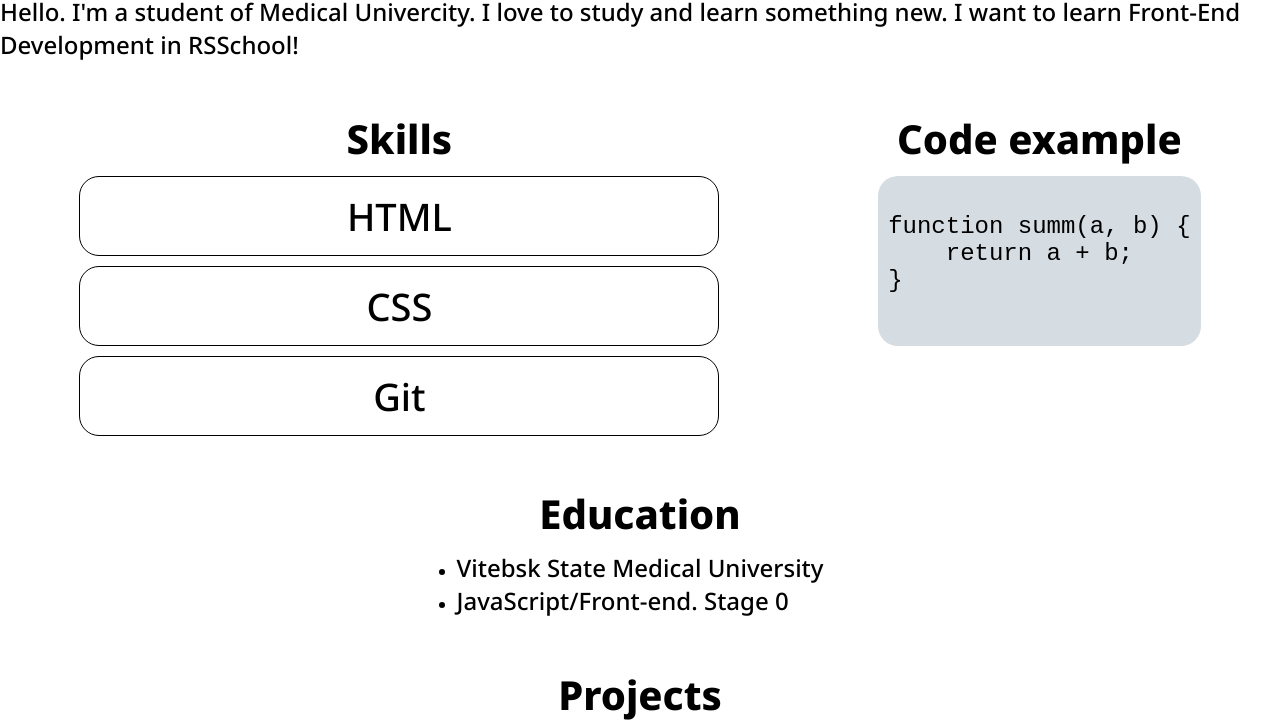
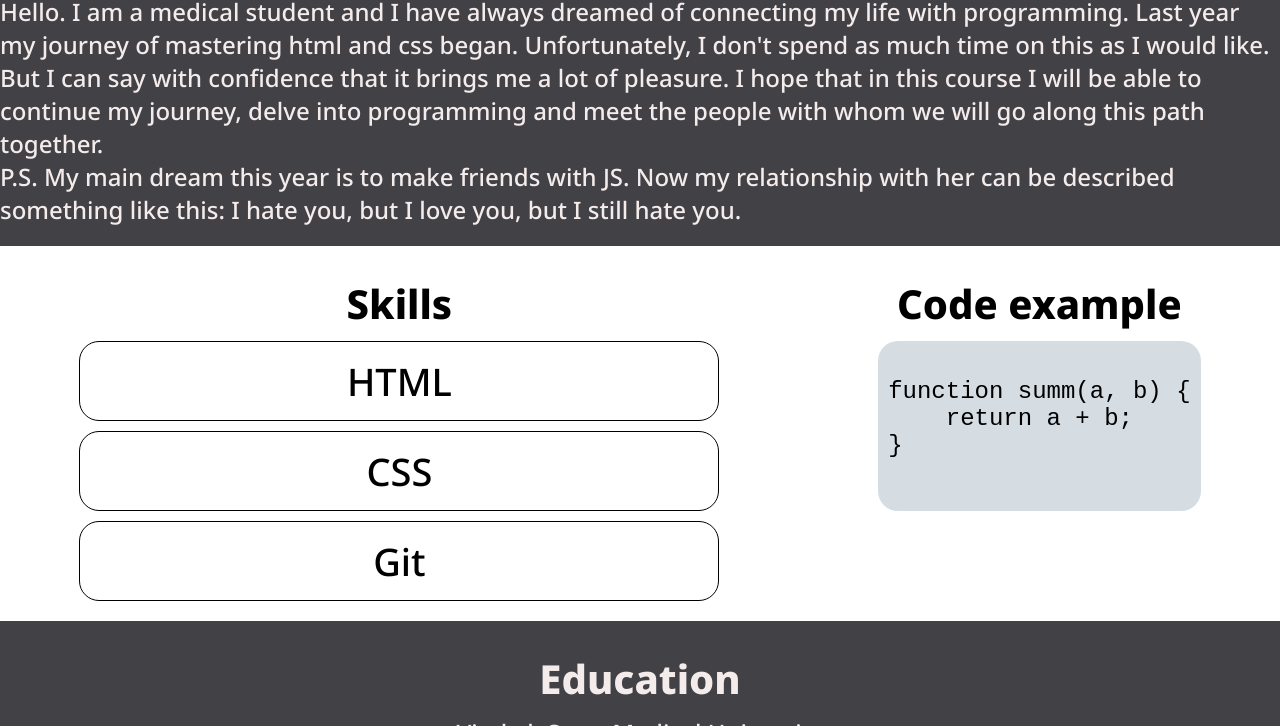
Before and after one commit to Marlettemarilyt/rsschool-cv, a plain HTML site: page index.html in a window 1280 px wide. Shown: the part 610-1336 px from the top of the page. Drawn offline with Linux system fonts and the light colour scheme.

Commit message:
fix: fix some styles

```diff
--- a/index.html
+++ b/index.html
@@ -49,11 +49,14 @@
                 </div>
             </div>
         </section>
-        <section class="about container" id="about">
+        <section class="about" id="about">
+            <div class="container">
             <h2 class="section-title">
                 About me
             </h2>
-            <p class="about-text">Hello. I'm a student of Medical Univercity. I love to study and learn something new. I want to learn Front-End Development in RSSchool!</p>
+            <p class="about-text">Hello. I am a medical student and I have always dreamed of connecting my life with programming. Last year my journey of mastering html and css began. Unfortunately, I don't spend as much time on this as I would like. But I can say with confidence that it brings me a lot of pleasure. I hope that in this course I will be able to continue my journey, delve into programming and meet the people with whom we will go along this path together.
+            <br>P.S. My main dream this year is to make friends with JS. Now my relationship with her can be described something like this: I hate you, but I love you, but I still hate you.</p>
+            </div>
         </section>
         <div class="sections">
         <div class="skills container" id="skills">
@@ -79,7 +82,8 @@ function summ(a, b) {
             </pre>
         </div>
         </div>
-        <div class="education container" id="education">
+        <div class="education" id="education">
+            <div class="container">
             <h2 class="section-title">
                 Education
             </h2>
@@ -95,6 +99,7 @@ function summ(a, b) {
                     </a>
                 </li>
             </ul>
+            </div>
         </div>
         <section class="projects container" id="projects">
             <h2 class="section-title">
@@ -131,9 +136,9 @@ function summ(a, b) {
                 </a>
             </div>
             <div class="year">
-                <p class="year">
+                <b class="year">
                     2023
-                </p>
+                </b>
             </div>
             <div class="github">
                 <a href="https://github.com/Marlettemarilyt">
--- a/style.css
+++ b/style.css
@@ -28,6 +28,7 @@ li {
     margin: 0 auto;
     padding: 20px 0;
   }
+
 .nav {
     align-content: center;
 }
@@ -95,6 +96,12 @@ li {
 
 .contacts-span {
     font-weight: 800;
+}
+
+.about {
+    background-color: #414146;
+    color: #f4ebeb;
+    margin: 0;
 }
 
 .about-text {
@@ -190,11 +197,14 @@ code {
     justify-content: center;
     flex-direction: column;
     align-items: center;
+    background-color: #414146;
+    color: #f4ebeb;
+    margin: 0;
 }
 
 .education-link {
     font-size: 24px;
-    color: black;
+    color: #f4ebeb;
     text-decoration: none;
 }
 
@@ -214,7 +224,7 @@ code {
 }
 
 footer {
-    background-color: gray;
+    background-color: #18181a;;
 }
 
 .footer {
@@ -241,4 +251,5 @@ footer {
 
 .year {
     font-size: 24px;
+    color: yellowgreen;
 }
```
